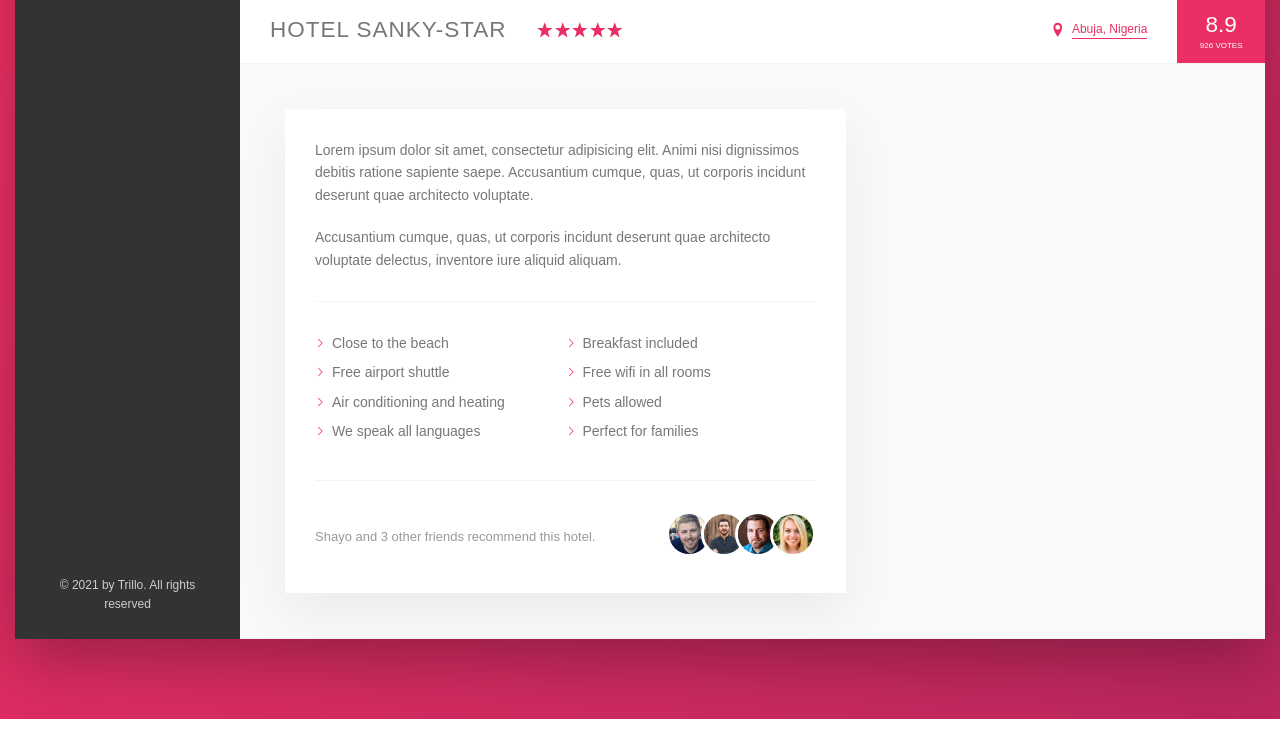
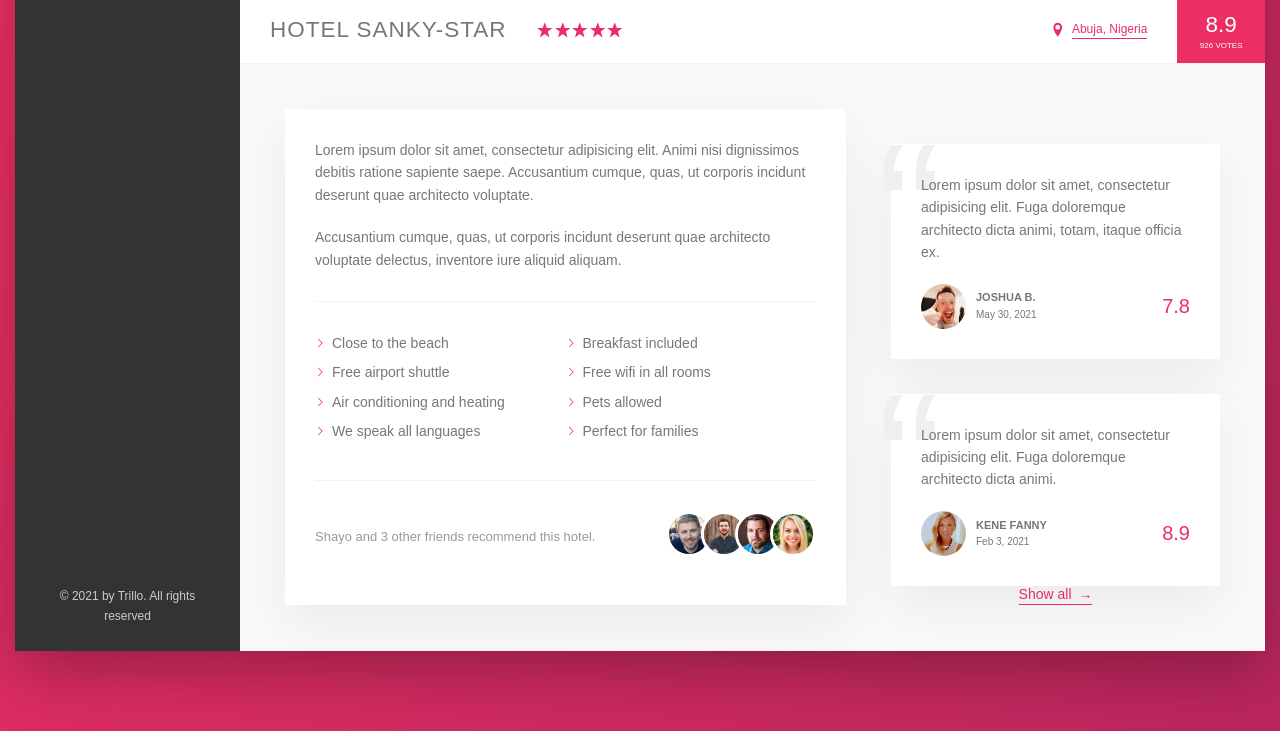
Before and after one commit to akindoju/trillo, a website: page index.html in a window 1280 px wide. Shown: the part 554-1285 px from the top of the page. Drawn offline with Linux system fonts and the light colour scheme.

Commit message:
Styled hotel review section

```diff
--- a/index.html
+++ b/index.html
@@ -184,7 +184,36 @@
           </div>
 
           <div class="user-reviews">
+            <figure class="review">
+              <blockquote class="review__text">
+                Lorem ipsum dolor sit amet, consectetur adipisicing elit. Fuga doloremque architecto dicta animi, totam, itaque officia ex.
+              </blockquote>
+              <figcaption class="review__user">
+                <img src="img/user-1.jpg" alt="User 1" class="review__photo">
+                <div class="review__user-box">
+                  <p class="review__user-name">Joshua B.</p>
+                  <div class="review__user-date">May 30, 2021</div>
+                </div><div class="review__rating">7.8</div>
+              </figcaption>
+            </figure>
 
+            <figure class="review">
+              <blockquote class="review__text">
+                Lorem ipsum dolor sit amet, consectetur adipisicing elit. Fuga doloremque architecto dicta animi.
+              </blockquote>
+              <figcaption class="review__user">
+                <img src="img/user-2.jpg" alt="User 2" class="review__photo">
+                <div class="review__user-box">
+                  <p class="review__user-name">Kene Fanny</p>
+                  <div class="review__user-date">Feb 3, 2021</div>
+                </div>
+                <div class="review__rating">
+                    8.9
+                </div>
+              </figcaption>
+            </figure>
+
+            <button class="btn-inline">Show all <span>&rarr;</span></button>
           </div>
         </div>
 
--- a/sass/_components.scss
+++ b/sass/_components.scss
@@ -250,9 +250,18 @@
   cursor: pointer;
   transition: all 0.2s;
 
+  & span {
+    margin-left: 0.3rem;
+    transition: margin-left 0.2s;
+  }
+
   &:hover {
     color: var(--color-grey-dark-1);
     animation: pulsate 1s infinite;
+
+    span {
+      margin-left: 0.8rem;
+    }
   }
 
   &:focus {
@@ -325,9 +334,6 @@
     margin-right: auto;
   }
 
-  &__friends {
-  }
-
   &__photo {
     height: 4rem;
     width: 4rem;
@@ -340,3 +346,62 @@
     }
   }
 }
+
+.review {
+  background-color: white;
+  box-shadow: var(--box-shadow);
+  padding: 3rem;
+  margin-top: 3.5rem;
+  position: relative;
+
+  &__text {
+    position: relative;
+    z-index: 10;
+  }
+
+  &__user {
+    display: flex;
+    align-items: center;
+    margin-top: 2rem;
+  }
+
+  &__photo {
+    height: 4.5rem;
+    width: 4.5rem;
+    border-radius: 50%;
+  }
+
+  &__user-box {
+    margin-left: 1rem;
+    display: flex;
+    flex-direction: column;
+  }
+
+  &__user-name {
+    text-transform: uppercase;
+    font-weight: 600;
+    font-size: 1.1rem;
+  }
+
+  &__user-date {
+    font-size: 1rem;
+  }
+
+  &__rating {
+    margin-left: auto;
+    font-size: 2rem;
+    color: var(--color-primary);
+  }
+
+  &::before {
+    content: '\201C';
+    position: absolute;
+    top: -3rem;
+    left: -1.5rem;
+    line-height: 1;
+    font-size: 20rem;
+    color: var(--color-grey-light-3);
+    font-family: sans-serif;
+    z-index: 1;
+  }
+}
--- a/sass/_layouts.scss
+++ b/sass/_layouts.scss
@@ -36,6 +36,7 @@
 }
 
 .detail {
+  font-size: 1.4rem;
   display: flex;
   padding: 4.5rem;
   background-color: var(--color-grey-light-1);
@@ -43,7 +44,6 @@
 }
 
 .description {
-  font-size: 1.4rem;
   flex: 0 0 60%;
   margin-right: 4.5rem;
   padding: 3rem;
@@ -53,4 +53,7 @@
 
 .user-reviews {
   flex: 1;
+  display: flex;
+  flex-direction: column;
+  align-items: center;
 }
```
Also changed, not shown: css/style.css.
